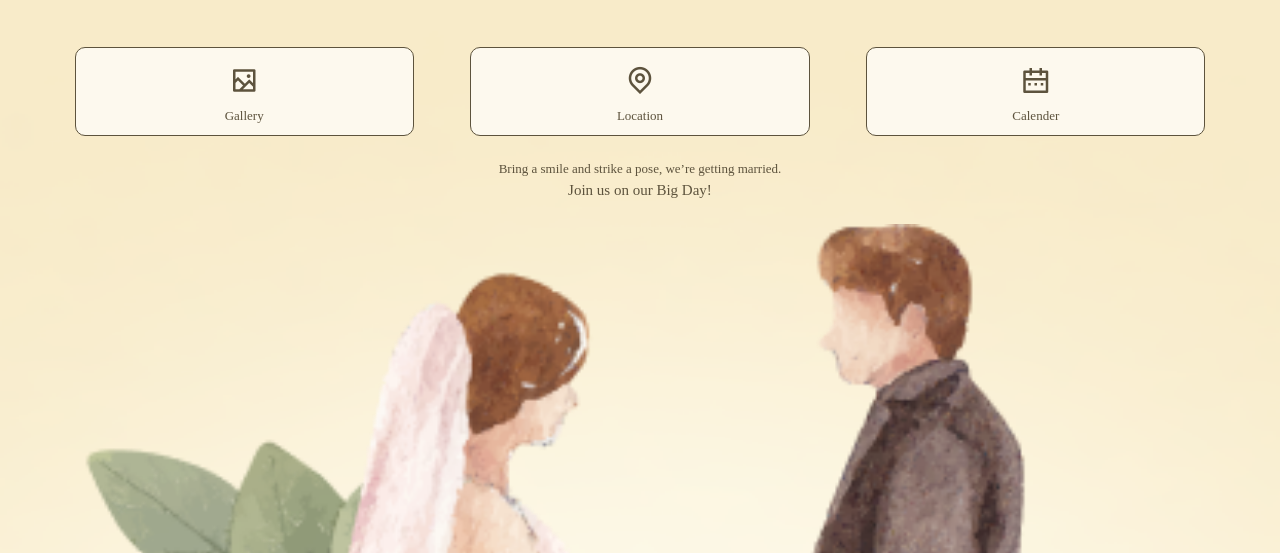
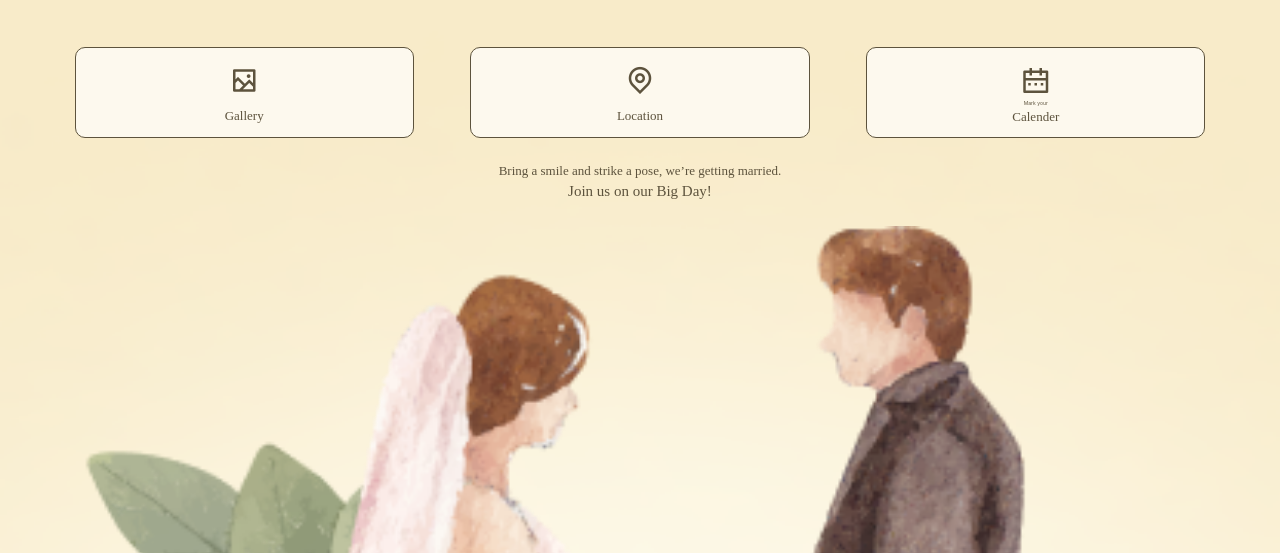
Before and after one commit to Shammaz77/jiss-wedding, a plain HTML site: page index.html in a window 1280 px wide. Shown: the part 247-800 px from the top of the page. Drawn offline with nearby package versions, Linux system fonts and the light colour scheme; a web font is replaced by a local one.

Commit message:
txt chnage

```diff
--- a/css/style.css
+++ b/css/style.css
@@ -91,6 +91,10 @@ img {
 	width: 95%;
 	margin: auto;
 	padding-top: 50px;
+}
+.small-txtt{
+	font-size: 5px;
+	margin-top: -6px;
 }
 .box{
 	border: 1px solid #5D533D;
--- a/index.html
+++ b/index.html
@@ -46,6 +46,7 @@
 						</div>
 						<div class="box">
 							<i class="ri-calendar-2-line text-center primary-color"></i>
+							<p class="text-center primary-color small-txtt mb-0">Mark your</p>
 							<p class="gallery-txt text-center mb-0 primary-color">Calender</p>
 						</div>
 					</div>
```
